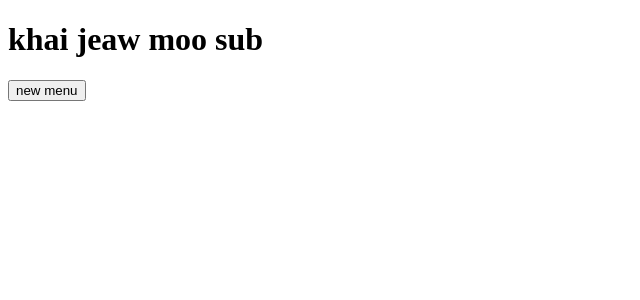
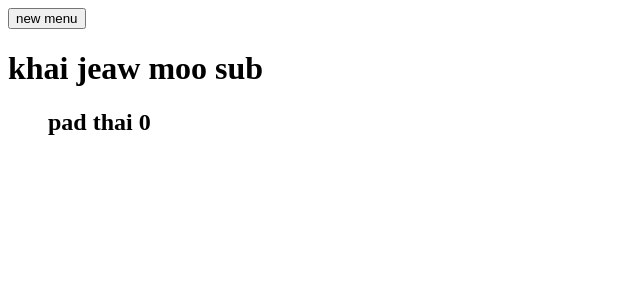
Before and after one commit to krastomer/kin-rai-dee, a SvelteKit app: page / in a window 1280 px wide. Both pictures are taken after a click on the button "new menu". Shown: the top 300 px of the page, without its empty margins (0-640 px from the left). Built offline with nearby package versions, Linux system fonts and the light colour scheme.

Commit message:
feat: add recent random

```diff
--- a/src/routes/+page.svelte
+++ b/src/routes/+page.svelte
@@ -1,6 +1,8 @@
 <script lang="ts">
 	import _ from 'lodash';
-	const foods: string[] = ['pad kapao', 'khai jeaw moo sub', 'kaprao kung', 'pad thai', 'hoy tod'];
+	import { foods } from './food';
+
+	let recentRandomList: string[] = [];
 
 	let menu: string;
 
@@ -11,11 +13,21 @@
 			newMenu = _.sample(foods) || '';
 			count++;
 		} while (_.isEqual(newMenu, menu) && count < 5);
+		if (menu) {
+			recentRandomList = [...recentRandomList, menu];
+		}
 		menu = newMenu;
+		console.log(recentRandomList);
 	}
 
 	setNewMenu();
 </script>
 
+<button on:click={setNewMenu}>new menu</button>
 <h1>{menu}</h1>
-<button on:click={setNewMenu}>new menu</button>
+
+<ul>
+	{#each recentRandomList as f, i}
+		<h2>{f} {i}</h2>
+	{/each}
+</ul>
--- /dev/null
+++ b/src/routes/food.ts
@@ -0,0 +1,7 @@
+export const foods: string[] = [
+	'pad kapao',
+	'khai jeaw moo sub',
+	'kaprao kung',
+	'pad thai',
+	'hoy tod'
+];
```
